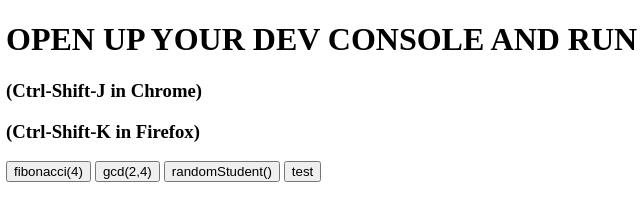
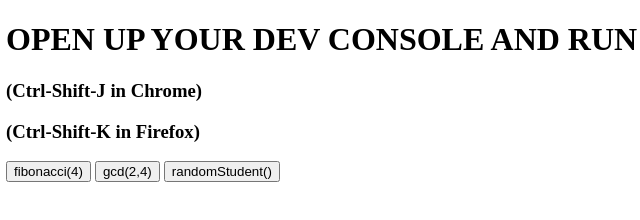
Before and after one commit to kyletau67/tauK, a plain HTML site: page 29_js/open_me.html in a window 1280 px wide. Shown: the full height of the page, 2-642 px from the left. Drawn offline with Linux system fonts and the light colour scheme.

Commit message:
Up open_me

```diff
--- a/29_js/open_me.html
+++ b/29_js/open_me.html
@@ -1,7 +1,7 @@
-<!-- Team Big KAraZIes -- Tim Marder & Ahnaf Kazi
+<!-- Team OK -- Ahnaf Kazi & Kyle Tau
  SoftDev pd06
- K#28 -- Sequential Progression
- 2018-12-18-->
+ K#29 -- Sequential Progression II: Electric Boogaloo
+ 2018-12-19-->
 <!DOCTYPE html>
 <html lang="en">
   <!-- HTML file for JavaScript work 00 -->
@@ -9,7 +9,7 @@
 <html>
   <head>
     <meta charset="utf-8"/>
-    <title>JS work the first</title>
+    <title>JS work the twost</title>
   </head>
   <body>
     <H1>OPEN UP YOUR DEV CONSOLE AND RUN YOUR JS FUNCTIONS!!!</H1>
@@ -18,7 +18,6 @@
     <button id="fib">fibonacci(4)</button>
     <button id="gcd">gcd(2,4)</button>
     <button id="stu">randomStudent()</button>
-    <button id="button">test</button>
     <script src="funky_town.js"></script>
   </body>
 </html>
```
